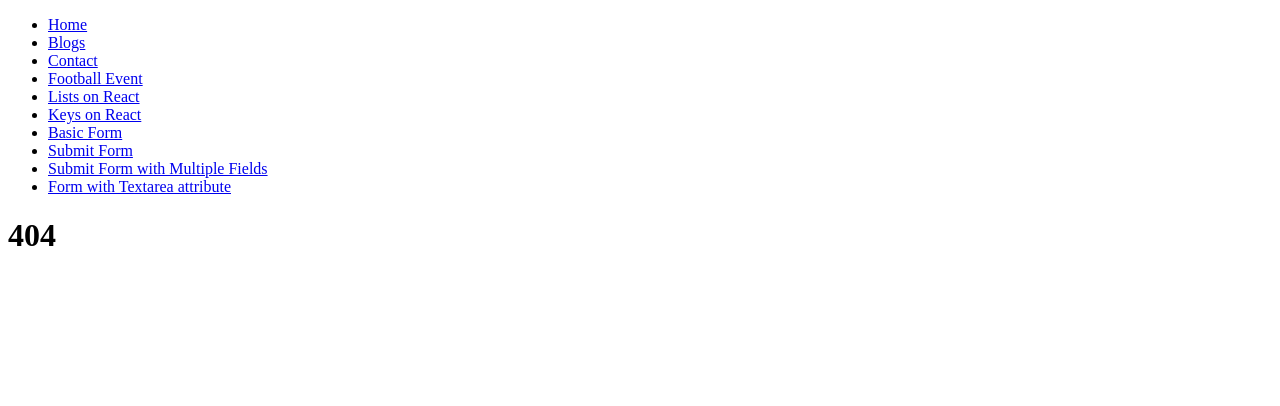
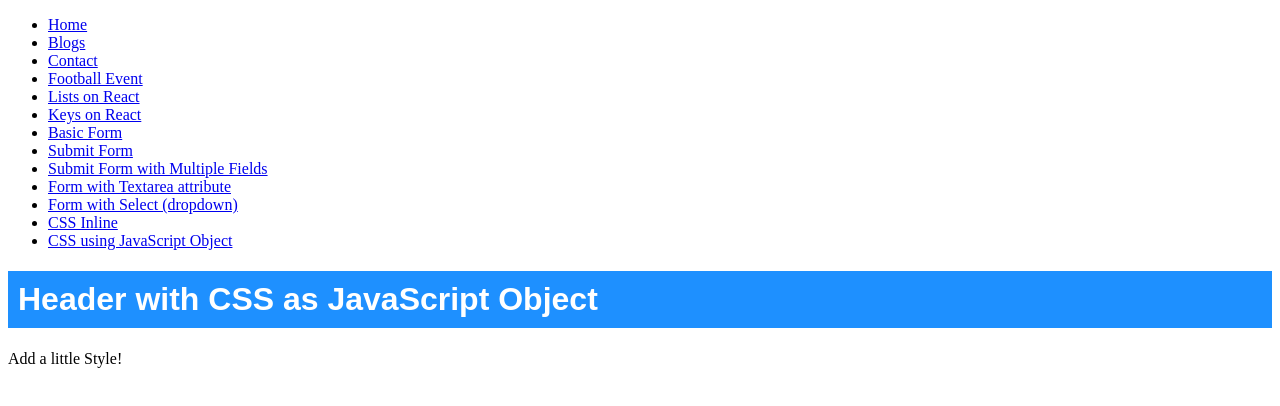
Before and after one commit to hugotb88/react-certification, a React (Create React App) app: page /CSSJavaScriptObject in a window 1280 px wide. Before the commit this address had no page. Shown: the top 406 px of the page. Built offline with nearby package versions, Linux system fonts and the light colour scheme.

Commit message:
CSS Inline and CSS With JasvaScript Object example

```diff
--- /dev/null
+++ b/src/React/Forms/Select.js
@@ -0,0 +1,25 @@
+import { useState } from "react";
+import ReactDOM from "react-dom/client";
+
+/*
+    Componen used as example of Select in React
+*/
+function FormSelect() {
+  const [myCar, setMyCar] = useState("Volvo");
+
+  const handleChange = (event) => {
+    setMyCar(event.target.value)
+  }
+
+  return (
+    <form>
+      <select value={myCar} onChange={handleChange}>
+        <option value="Ford">Ford</option>
+        <option value="Volvo">Volvo</option>
+        <option value="Fiat">Fiat</option>
+      </select>
+    </form>
+  )
+}
+
+export default FormSelect;
--- a/src/React/Router/Layout.js
+++ b/src/React/Router/Layout.js
@@ -43,6 +43,15 @@ const Layout = () => {
           <li>
             <Link to="/formTextarea">Form with Textarea attribute</Link>
           </li>
+          <li>
+            <Link to="/formSelect">Form with Select (dropdown)</Link>
+          </li>
+          <li>
+            <Link to="/cssInline">CSS Inline</Link>
+          </li>
+          <li>
+            <Link to="/cssJavaScriptObject">CSS using JavaScript Object</Link>
+          </li>
         </ul>
       </nav>
 
--- /dev/null
+++ b/src/React/Styling/CSSInline.js
@@ -0,0 +1,10 @@
+/*
+    CSS Inline example
+*/
+const CSSInline = () => {
+    return (
+        <h1 style={ {color:"red", background:"black"} }> Header with CSS Inline </h1>
+    );
+}
+
+export {CSSInline};
--- /dev/null
+++ b/src/React/Styling/CSSJavaScriptObject.js
@@ -0,0 +1,20 @@
+/*
+    CSS with a JavaScript Object example
+*/
+const CSSJavaScriptObject = () => {
+    const myStyle = {
+        color: "white",
+        backgroundColor:"DodgerBlue",
+        padding: "10px",
+        fontFamily: "Sans-Serif"
+    };
+
+    return (
+        <>
+            <h1 style={ myStyle }> Header with CSS as JavaScript Object </h1>
+            <p> Add a little Style! </p>
+        </>
+    );
+}
+
+export {CSSJavaScriptObject};
--- a/src/index.js
+++ b/src/index.js
@@ -13,6 +13,9 @@ import MyForm from './React/Forms/MyForm';
 import MyformSubmit from './React/Forms/MyFormSubmit';
 import MyFormMultipleFields from './React/Forms/MyFormMultipleFields';
 import FormTextarea from './React/Forms/TextArea';
+import FormSelect from './React/Forms/Select';
+import { CSSInline } from './React/Styling/CSSInline';
+import { CSSJavaScriptObject } from './React/Styling/CSSJavaScriptObject';
 /*
 
 We wrap our content first with <BrowserRouter>.
@@ -38,6 +41,9 @@ export default function App() {
                     <Route path="formSubmit" element={ <MyformSubmit /> } />
                     <Route path="formMultipleFields" element={ <MyFormMultipleFields /> } />
                     <Route path="formTextarea" element={ <FormTextarea /> } />
+                    <Route path="formSelect" element={ <FormSelect /> } />
+                    <Route path="CSSInline" element={ <CSSInline /> } />
+                    <Route path="CSSJavaScriptObject" element={ <CSSJavaScriptObject /> } />
                     <Route path="*" element={ <NoPage /> } />
                 </Route>
             </Routes>
```
Also changed, not shown: src/React/Forms/Concepts.js (+27 -0 lines), src/React/Styling/Concepts.js (added, +26 -0 lines).
